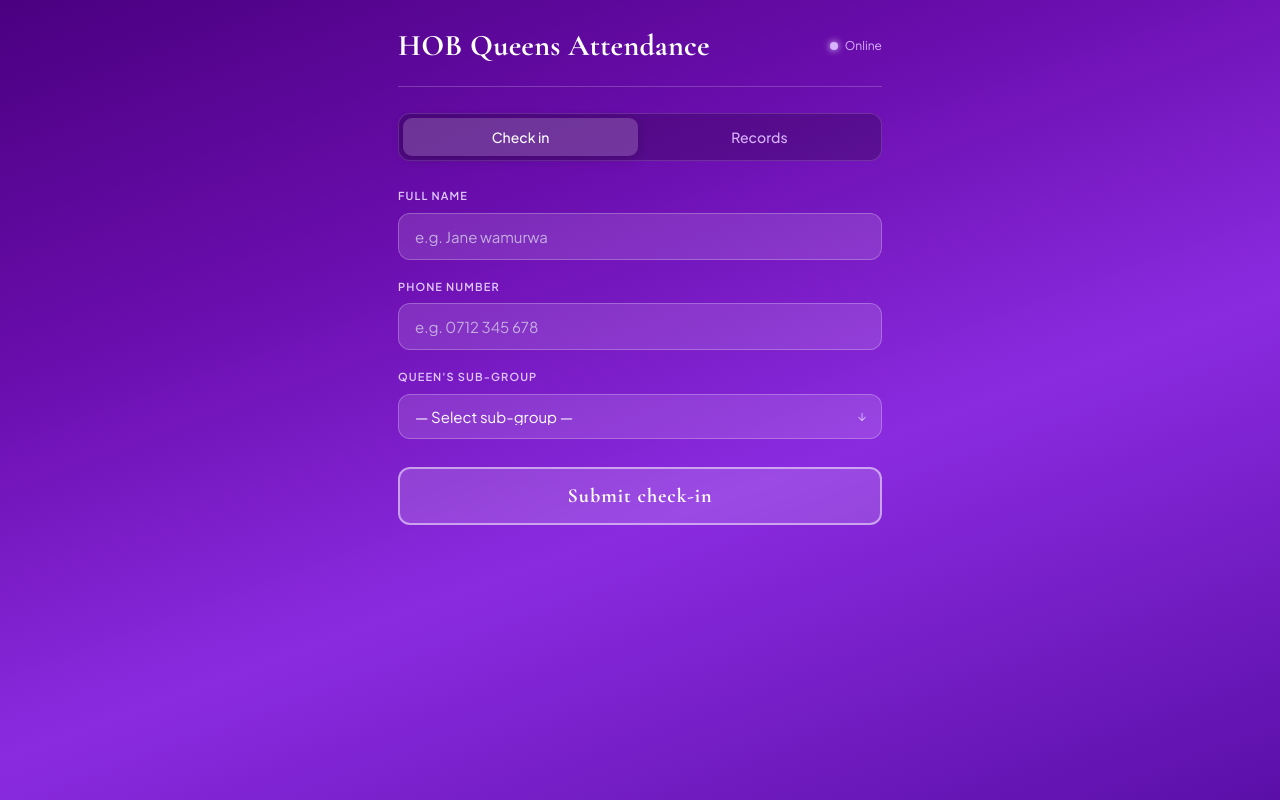
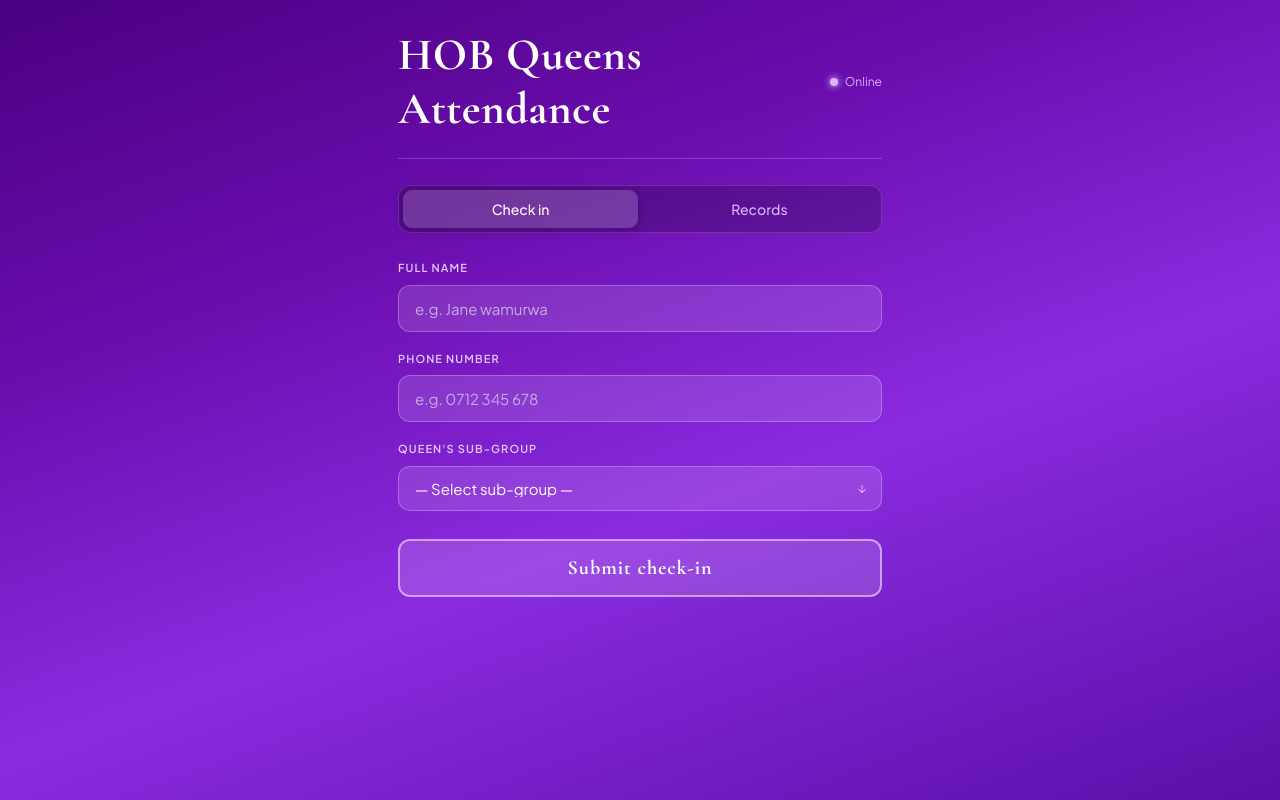
Before and after one commit to Twiry22/Queens-Attendance, a plain HTML site: page public/index.html in a window 1280 px wide. Drawn offline with nearby package versions, Linux system fonts and the light colour scheme.

Commit message:
Size changed

```diff
--- a/public/css/style.css
+++ b/public/css/style.css
@@ -43,7 +43,7 @@ body {
 }
 .header-left h1 {
   font-family: var(--font-head);
-  font-size: 30px;
+  font-size: 45px;
   font-weight: 700;
   letter-spacing: 0.01em;
   color: #ffffff;
```
